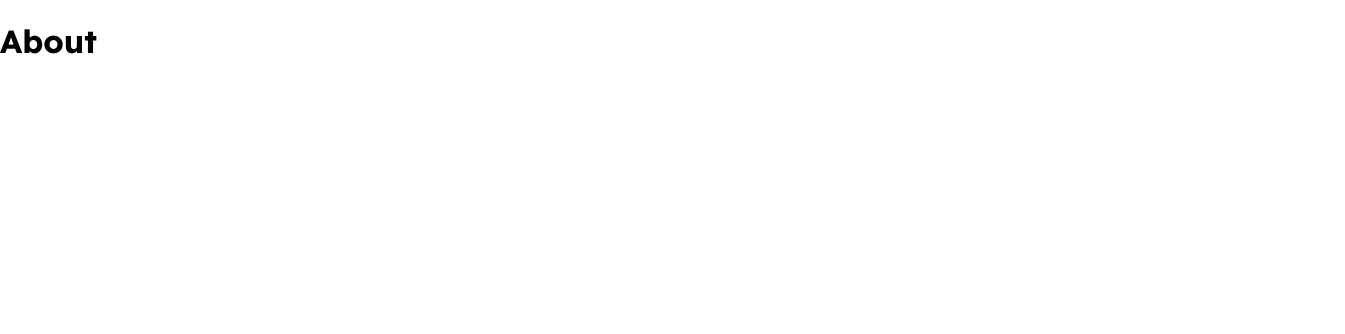
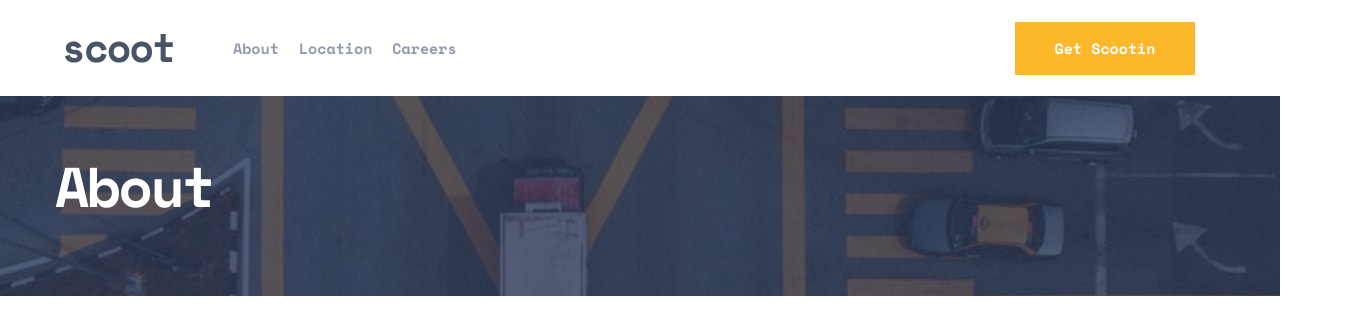
Before and after one commit to shaunvan119/scoot-webpage, a React (Create React App) app: page /About in a window 1280 px wide. Shown: the top 334 px of the page, 1345 px wide, since content can reach past the window. Built offline with nearby package versions, Linux system fonts and the light colour scheme.

Commit message:
added about section header

```diff
--- /dev/null
+++ b/src/components/TopSectionAbout.js
@@ -0,0 +1,25 @@
+
+import aboutimage from "../assets/images/about-hero-desktop.jpg"
+
+
+function TopSectionAbout() {
+
+  var backgroundAbout = {
+  width: "100%",
+  height: "200px",
+  backgroundImage: `url(${aboutimage})`
+};
+
+    return (
+
+      <div className="about-header-style" style={ backgroundAbout }>
+        <h1 className="about-h1">About</h1>
+
+
+        </div>
+
+
+    )
+}
+
+export default TopSectionAbout
--- a/src/index.css
+++ b/src/index.css
@@ -466,6 +466,26 @@ label {
   line-height: 48px;
   letter-spacing: -2.142857074737549px;
   color: #FFFFFF;
+}
 
 
+/*About section layout*/
+
+.about-header-style {
+  width: 1440px;
+  height: 200px;
+
 }
+
+.about-h1 {
+  font-family: Space Mono;
+  font-size: 56px;
+  font-weight: 700;
+  line-height: 56px;
+  letter-spacing: -2.5px;
+  color: #FFFFFF;
+  position: absolute;
+  top: 120px;
+  left: 55px;
+
+}
--- a/src/pages/About.js
+++ b/src/pages/About.js
@@ -1,10 +1,14 @@
+import Header from "../components/Header"
+import TopSectionAbout from "../components/TopSectionAbout"
 
 
 function About() {
 
     return (
-        <div className="home-page">
-        <h1>About</h1>
+        <div className="about-page">
+        <Header/>
+        <TopSectionAbout/>
+
 
 
 
```
